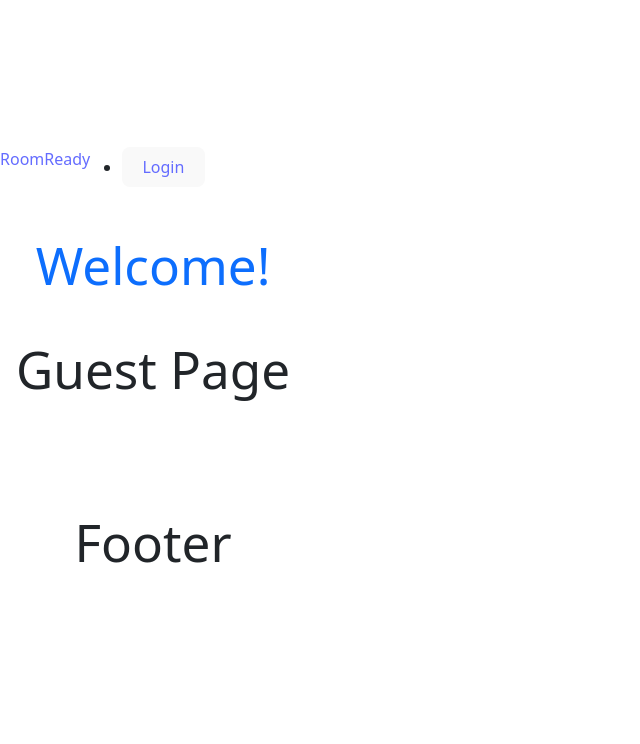
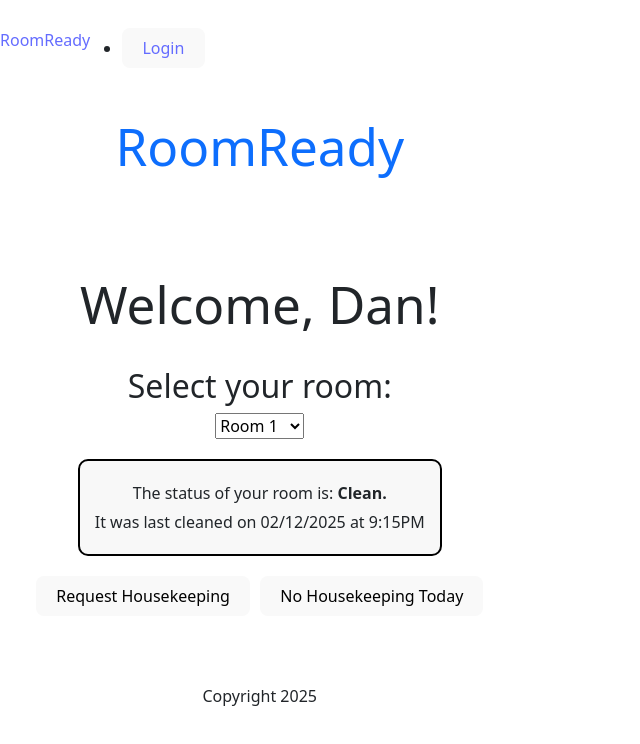
Before and after one commit to musserdn/RoomReady, a React (Vite) app in the folder client/: page /Guest in a window 1280 px wide. Shown: the top 744 px of the page, without its empty margins (0-640 px from the left). Built offline with nearby package versions, Linux system fonts and the light colour scheme.

Commit message:
Added the basis for the RoomReady Guest Page, changed the header & footer components

```diff
--- a/client/src/components/Footer.jsx
+++ b/client/src/components/Footer.jsx
@@ -2,7 +2,7 @@ function Footer() {
     return (
         <footer className="container text-center py-5">
             <div className="d-flex justify-content-center">
-                <h1>Footer</h1>
+                <p>Copyright 2025</p>
             </div>
         </footer>
     );
--- a/client/src/components/Header.jsx
+++ b/client/src/components/Header.jsx
@@ -1,7 +1,7 @@
 function Header() {
     return (
         <header className="container">
-            <h1 className="text-center mb-5 text-primary">Welcome!</h1>
+            <h1 className="text-center mb-5 text-primary">RoomReady</h1>
         </header>
     );
 }
--- a/client/src/pages/GuestPage.jsx
+++ b/client/src/pages/GuestPage.jsx
@@ -1,5 +1,50 @@
+import { useState } from "react";
+
 export default function GuestPage() {
+    const [selectedRoom, setSelectedRoom] = useState(1);
+    const [housekeeping, setHousekeeping] = useState(null);
+
     return (
-        <h1>Guest Page</h1>
+        <div style={{ textAlign: "center", padding: "20px" }}>
+            <h1>Welcome, Dan!</h1>
+            <h2>Select your room:</h2>
+            <select value={selectedRoom} onChange={(e) => setSelectedRoom(e.target.value)}>
+                {[...Array(10).keys()].map(num => (
+                    <option key={num + 1} value={num + 1}>
+                        Room {num + 1}
+                    </option>
+                ))}
+            </select>
+
+            {/* Status Box */}
+            <div style={{
+                border: "2px solid black",
+                padding: "15px",
+                margin: "20px auto",
+                width: "fit-content",
+                borderRadius: "10px",
+                backgroundColor: "#f8f8f8"
+            }}>
+                <p style={{ margin: "5px 0" }}>The status of your room is: <strong>Clean.</strong></p>
+                <p style={{ margin: "5px 0" }}>It was last cleaned on 02/12/2025 at 9:15PM</p>
+            </div>
+
+            {/* Housekeeping Buttons */}
+            <div style={{ marginTop: "20px" }}>
+                <button onClick={() => setHousekeeping("Requested")} style={{ marginRight: "10px" }}>
+                    Request Housekeeping
+                </button>
+                <button onClick={() => setHousekeeping("Skipped")}>
+                    No Housekeeping Today
+                </button>
+            </div>
+
+            {/* Housekeeping Status */}
+            {housekeeping && (
+                <p style={{ marginTop: "15px" }}>
+                    Housekeeping: {housekeeping === "Requested" ? "Requested ✅" : "Skipped ❌"}
+                </p>
+            )}
+        </div>
     );
 }
```
Also changed, not shown: 1 other file (tests, documents, lock files or other folders).
